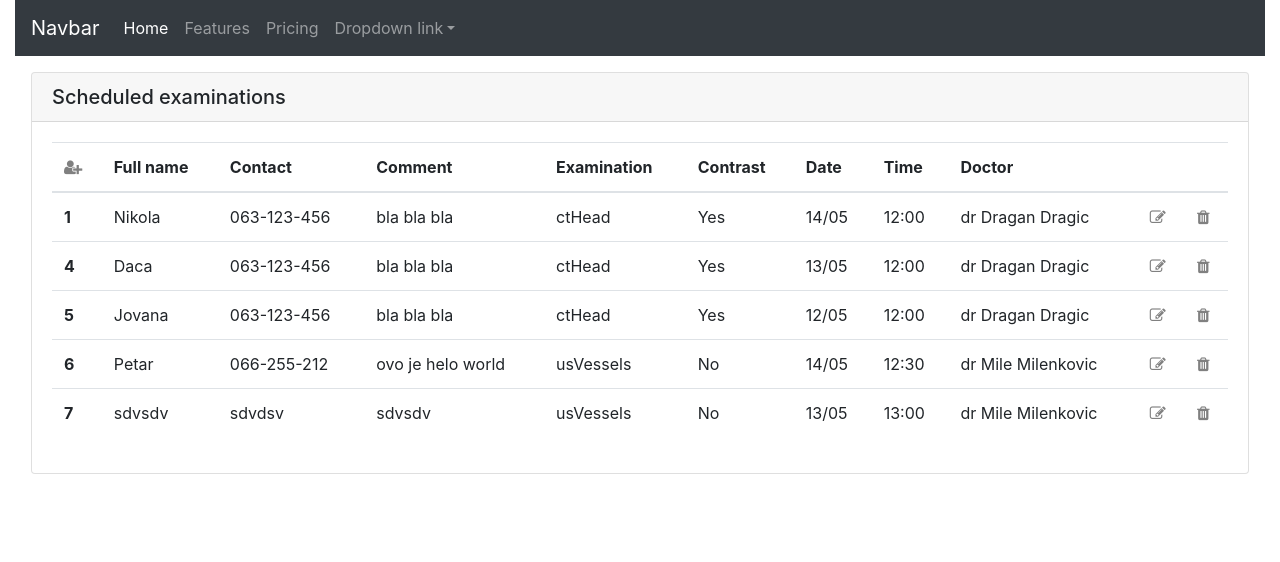
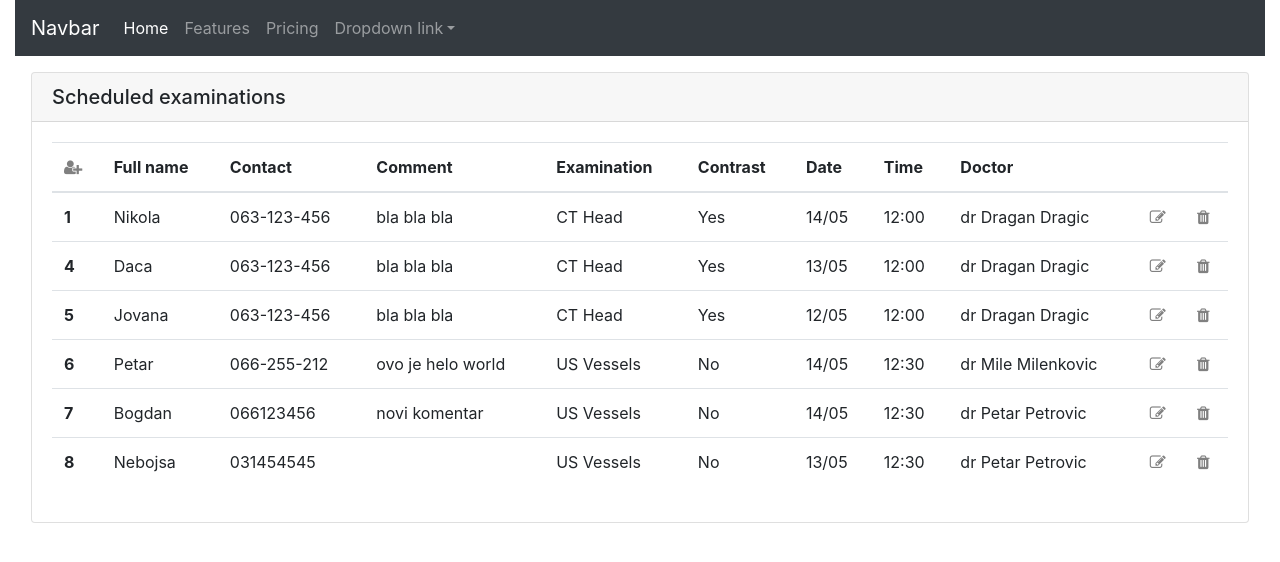
Before and after one commit to pavlovicbogdan/ctapp, a React (Create React App) app: page / in a window 1280 px wide. Shown: the top 562 px of the page. Built offline with nearby package versions, Linux system fonts and the light colour scheme; data requests are answered from the project's data file.

Commit message:
Dodato citanje podataka u modalu prilikom editovanja

```diff
--- a/public/db.json
+++ b/public/db.json
@@ -5,8 +5,8 @@
       "name": "Nikola",
       "contact": "063-123-456",
       "comment": "bla bla bla",
-      "exType": "radiology",
-      "exName": "ctHead",
+      "exType": "Radiology",
+      "exName": "CT Head",
       "exContrast": true,
       "exDate": "14/05",
       "exTime": "12:00",
@@ -17,8 +17,8 @@
       "name": "Daca",
       "contact": "063-123-456",
       "comment": "bla bla bla",
-      "exType": "radiology",
-      "exName": "ctHead",
+      "exType": "Radiology",
+      "exName": "CT Head",
       "exContrast": true,
       "exDate": "13/05",
       "exTime": "12:00",
@@ -29,8 +29,8 @@
       "name": "Jovana",
       "contact": "063-123-456",
       "comment": "bla bla bla",
-      "exType": "radiology",
-      "exName": "ctHead",
+      "exType": "Radiology",
+      "exName": "CT Head",
       "exContrast": true,
       "exDate": "12/05",
       "exTime": "12:00",
@@ -40,8 +40,8 @@
       "name": "Petar",
       "contact": "066-255-212",
       "comment": "ovo je helo world",
-      "exType": "intern",
-      "exName": "usVessels",
+      "exType": "Intern",
+      "exName": "US Vessels",
       "exContrast": false,
       "exDate": "14/05",
       "exTime": "12:30",
@@ -49,16 +49,28 @@
       "id": 6
     },
     {
-      "name": "sdvsdv",
-      "contact": "sdvdsv",
-      "comment": "sdvsdv",
-      "exType": "intern",
-      "exName": "usVessels",
+      "name": "Bogdan",
+      "contact": "066123456",
+      "comment": "novi komentar",
+      "exType": "Intern",
+      "exName": "US Vessels",
+      "exContrast": false,
+      "exDate": "14/05",
+      "exTime": "12:30",
+      "exDoctor": "dr Petar Petrovic",
+      "id": 7
+    },
+    {
+      "name": "Nebojsa",
+      "contact": "031454545",
+      "comment": "",
+      "exType": "Neurology",
+      "exName": "US Vessels",
       "exContrast": false,
       "exDate": "13/05",
-      "exTime": "13:00",
-      "exDoctor": "dr Mile Milenkovic",
-      "id": 7
+      "exTime": "12:30",
+      "exDoctor": "dr Petar Petrovic",
+      "id": 8
     }
   ]
 }
--- a/src/Components/ExModal/ExModal.js
+++ b/src/Components/ExModal/ExModal.js
@@ -24,7 +24,13 @@ const ExModal = (props) => {
             exDoctor: event.target.exDoctor.value
         }
 
+        if (props.type === 'add') {
             props.addExam(exam);
+        } else {
+            exam.id = props.exam.id;
+            props.editExam(exam);
+        }
+
         setHideContrast(true);
         handleClose();
     };
@@ -51,21 +57,21 @@ const ExModal = (props) => {
                             <Form.Label>Full Name</Form.Label>
                             {props.type === 'add' ?
                                 <Form.Control type="text" placeholder="John Doe" required /> :
-                                <Form.Control type="text" placeholder="John Doe" value={props.exam.name} required />
+                                <Form.Control type="text" placeholder="John Doe" defaultValue={props.exam.name} required />
                             }
                         </Form.Group>
                         <Form.Group controlId="contact">
                             <Form.Label>Contact Phone</Form.Label>
                             {props.type === 'add' ?
                                 <Form.Control type="text" placeholder="063-123-456" /> :
-                                <Form.Control type="text" placeholder="063-123-456" value={props.exam.contact} />
+                                <Form.Control type="text" placeholder="063-123-456" defaultValue={props.exam.contact} />
                             }
                         </Form.Group>
                         <Form.Group controlId="comment">
                             <Form.Label>Comment</Form.Label>
                             {props.type === 'add' ?
                                 <Form.Control as="textarea" rows="2" placeholder="Comment" /> :
-                                <Form.Control as="textarea" rows="2" placeholder="Comment" value={props.exam.comment} />
+                                <Form.Control as="textarea" rows="2" placeholder="Comment" defaultValue={props.exam.comment} />
                             }
                         </Form.Group>
                         <Form.Group controlId="exType" required>
@@ -73,15 +79,15 @@ const ExModal = (props) => {
                             {props.type === 'add' ?
                                 <Form.Control as="select" required>
                                     <option></option>
-                                    <option value="radiology">Radiology</option>
-                                    <option value="intern">Intern</option>
-                                    <option value="neurology">Neurology</option>
+                                    <option value="Radiology">Radiology</option>
+                                    <option value="Intern">Intern</option>
+                                    <option value="Neurology">Neurology</option>
                                 </Form.Control> :
-                                <Form.Control as="select" required>
+                                <Form.Control as="select" defaultValue={props.exam.exType} required>
                                     <option></option>
-                                    <option value="radiology" selected={props.exam.exType === "radiology" ? true : false}>Radiology</option>
-                                    <option value="intern" selected={props.exam.exType === "intern" ? true : false}>Intern</option>
-                                    <option value="neurology" selected={props.exam.exType === "neurology" ? true : false}>Neurology</option>
+                                    <option value="Radiology">Radiology</option>
+                                    <option value="Intern">Intern</option>
+                                    <option value="Neurology">Neurology</option>
                                 </Form.Control>
                             }
                         </Form.Group>
@@ -94,11 +100,11 @@ const ExModal = (props) => {
                                     <option>CT Abdomen</option>
                                     <option>US Vessels</option>
                                 </Form.Control> :
-                                <Form.Control as="select" onChange={hideContrasHandler} required>
+                                <Form.Control as="select" onChange={hideContrasHandler} defaultValue={props.exam.exName} required>
                                     <option></option>
-                                    <option value="ctHead" selected={props.exam.exName === "ctHead" ? true : false}>CT Head</option>
-                                    <option value="cdAbdomen" selected={props.exam.exName === "cdAbdomen" ? true : false}>CT Abdomen</option>
-                                    <option value="usVessels" selected={props.exam.exName === "usVessels" ? true : false}>US Vessels</option>
+                                    <option value="CT Head">CT Head</option>
+                                    <option value="CT Abdomen">CT Abdomen</option>
+                                    <option value="US Vessels">US Vessels</option>
                                 </Form.Control>
                             }
                         </Form.Group>
@@ -120,32 +126,50 @@ const ExModal = (props) => {
                                     <option>13/05</option>
                                     <option>14/05</option>
                                 </Form.Control> :
-                                <Form.Control as="select" required>
+                                <Form.Control as="select" defaultValue={props.exam.exDate} required>
                                     <option></option>
-                                    <option value="12/05" selected={props.exam.exDate === "12/05" ? true : false}>12/05</option>
-                                    <option value="13/05" selected={props.exam.exDate === "13/05" ? true : false}>13/05</option>
-                                    <option value="14/05" selected={props.exam.exDate === "14/05" ? true : false}>14/05</option>
+                                    <option value="12/05">12/05</option>
+                                    <option value="13/05">13/05</option>
+                                    <option value="14/05">14/05</option>
                                 </Form.Control>
                             }
                         </Form.Group>
                         <Form.Group controlId="exTime">
                             <Form.Label>Time</Form.Label>
+                            {props.type === 'add' ?
                                 <Form.Control as="select" required>
                                     <option></option>
                                     <option>12:00</option>
                                     <option>12:30</option>
                                     <option>13:00</option>
                                     <option>13:30</option>
+                                </Form.Control> :
+                                <Form.Control as="select" defaultValue={props.exam.exTime} required>
+                                    <option></option>
+                                    <option>12:00</option>
+                                    <option>12:30</option>
+                                    <option>13:00</option>
+                                    <option>13:30</option>
                                 </Form.Control>
+                            }
                         </Form.Group>
                         <Form.Group controlId="exDoctor">
                             <Form.Label>Doctor</Form.Label>
+                            {props.type === 'add' ?
                                 <Form.Control as="select" required>
                                     <option></option>
                                     <option>dr Petar Petrovic</option>
                                     <option>dr Mile Milenkovic</option>
                                     <option>dr Jovana Jovanovic</option>
+                                </Form.Control> :
+                                <Form.Control as="select" defaultValue={props.exam.exDoctor} required>
+                                    <option></option>
+                                    <option>dr Dragan Dragic</option>
+                                    <option>dr Petar Petrovic</option>
+                                    <option>dr Mile Milenkovic</option>
+                                    <option>dr Jovana Jovanovic</option>
                                 </Form.Control>
+                            }
                         </Form.Group>
                         <Button variant="dark" type="submit">Submit form</Button>
                     </Form>
--- a/src/Components/Table/Table.js
+++ b/src/Components/Table/Table.js
@@ -38,17 +38,18 @@ class Table extends Component {
                 'Accept': 'application/json',
                 'Content-type': 'application/json'
             },
-            body: JSON.stringify({
-                name: exam.name,
-                contact: exam.contact,
-                comment: exam.comment,
-                exType: exam.exType,
-                exName: exam.exName,
-                exContrast: exam.exContrast,
-                exDate: exam.exDate,
-                exTime: exam.exTime,
-                exDoctor: exam.exDoctor
-            })
+            // body: JSON.stringify({
+            //     name: exam.name,
+            //     contact: exam.contact,
+            //     comment: exam.comment,
+            //     exType: exam.exType,
+            //     exName: exam.exName,
+            //     exContrast: exam.exContrast,
+            //     exDate: exam.exDate,
+            //     exTime: exam.exTime,
+            //     exDoctor: exam.exDoctor
+            // })
+            body: JSON.stringify(exam)
         })
             .then(res => res.json())
             .then(data => console.log(data))
@@ -68,7 +69,6 @@ class Table extends Component {
 
     editExam(exam) {
         console.log(exam);
-
     }
 
     componentDidMount() {
@@ -88,8 +88,7 @@ class Table extends Component {
                     <td>{ex.exDate}</td>
                     <td>{ex.exTime}</td>
                     <td>{ex.exDoctor}</td>
-                    {/* <td><i className="fa fa-edit" onClick={() => this.editExam(ex)}></i></td> */}
-                    <td><ExModal icon="fa fa-edit" type="edit" exam={ex} /></td>
+                    <td><ExModal icon="fa fa-edit" type="edit" exam={ex} editExam={this.editExam} /></td>
                     <td><i className="fa fa-trash" onClick={() => this.deleteExam(ex.id)}></i></td>
                 </tr>
             )
```
Lines whose indentation alone changed are shown as unchanged.
